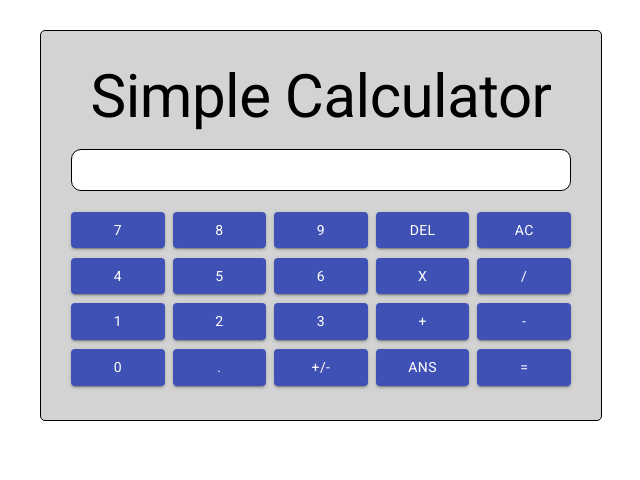
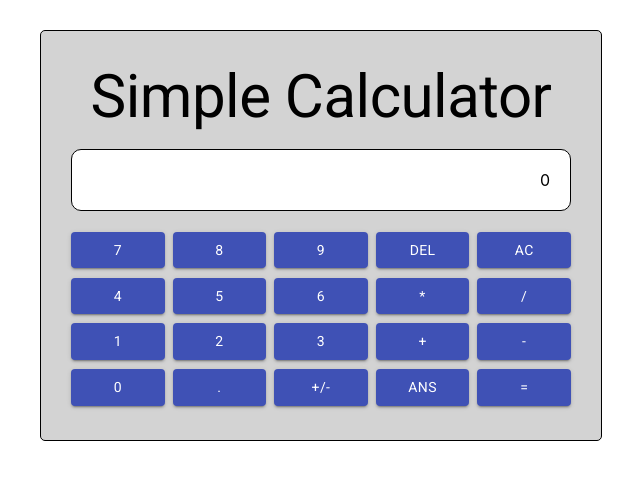
Before and after one commit to ryanstang/Calculator, a React (Create React App) app: page / in a window 1280 px wide. Shown: the top 480 px of the page, without its empty margins (319-959 px from the left). Built offline with nearby package versions, Linux system fonts and the light colour scheme.

Commit message:
All functionalities but +,-,*,/,=,ANS working

```diff
--- a/src/App.js
+++ b/src/App.js
@@ -1,29 +1,45 @@
-import * as React from 'react';
-import { useState } from 'react';
-import '@fontsource/roboto';
-import Header from './components/Header';
-import Output from './components/Output';
-import Input from './components/Input';
+import * as React from "react";
+import { useState } from "react";
+import "@fontsource/roboto";
+import Header from "./components/Header";
+import Output from "./components/Output";
+import Input from "./components/Input";
 
 function App() {
-  const [calc, setCalc] = useState(
-    [
-      [7,4,1,0],
-      [8,5,2,'.'],
-      [9,6,3,'+/-'],
-      ['del', 'x', '+','Ans'],
-      ['AC', '/', '-', '='],
-    ]
-  )
+  const [calc, setCalc] = useState([
+    [7, 4, 1, 0],
+    [8, 5, 2, "."],
+    [9, 6, 3, "+/-"],
+    ["DEL", "*", "+", "ANS"],
+    ["AC", "/", "-", "="],
+  ]);
+
+  const [currentCalculation, setCurrentCalculation] = useState(0);
+  const [prevCalculation, setPrevCalculation] = useState(null);
+
+  // add to currentcalculation
+  const makeCalculation = (func) => {
+    if (Number.isInteger(func)) {
+      setCurrentCalculation(currentCalculation * 10 + parseInt(func));
+    } else if (["+", "-", "/", "*"].includes(func)) {
+      console.log(["+", "-", "/", "*"]);
+    } else if (func === "DEL") {
+      setCurrentCalculation(Math.floor(currentCalculation / 10));
+    } else if (func === "AC") {
+      setCurrentCalculation(0);
+      setPrevCalculation(null);
+    } else if (func === "+/-") {
+      setCurrentCalculation(currentCalculation *-1)
+    }
+  };
+
   return (
-    <div className='container'>
-       <Header />
-       <Output />
-       <Input calcInfo={calc}/>
+    <div className="container">
+      <Header />
+      <Output calculation={currentCalculation} />
+      <Input calcInfo={calc} makeCalculation={makeCalculation} />
     </div>
-  )
+  );
 }
 
-
-
 export default App;
--- a/src/components/Input.js
+++ b/src/components/Input.js
@@ -1,12 +1,12 @@
-import { Grid, Paper, Box } from "@material-ui/core";
+import { Grid, Box } from "@material-ui/core";
 import SingleButton from "./SingleButton";
 
-const Input = ({ calcInfo }) => {
+const Input = ({ calcInfo, makeCalculation }) => {
   const generateColumn = (column) => {
     return (
       <Grid item xs key={column}>
         {column.map((e) => {
-          return <SingleButton func={e} key={e} />;
+          return <SingleButton func={e} key={e} makeCalculation={makeCalculation}/>;
         })}
       </Grid>
     );
--- a/src/components/Output.js
+++ b/src/components/Output.js
@@ -1,9 +1,9 @@
-import { TextField } from "@mui/material";
 
-const Output = () => {
+
+const Output = ({calculation}) => {
     return (
         <div>
-            <p className='outputRoundCorner'></p>
+            <p className='outputRoundCorner'>{calculation}</p>
         </div>
     )
 }
--- a/src/components/SingleButton.js
+++ b/src/components/SingleButton.js
@@ -1,9 +1,9 @@
 import { Button } from "@material-ui/core"
 
-const SingleButton = ({func}) => {
+const SingleButton = ({func, makeCalculation}) => {
     return (
-        <div style={{'padding-top': '5%', 'padding-bottom': '5%'}}>
-            <Button variant='contained' color='primary' fullWidth >{func}</Button>
+        <div style={{paddingTop: '5%', paddingBottom: '5%'}}>
+            <Button variant='contained' color='primary' fullWidth onClick={() => makeCalculation(func)}>{func}</Button>
         </div>
     )
 }
--- a/src/index.css
+++ b/src/index.css
@@ -28,4 +28,5 @@ code {
   border: 1px solid #000000;
   padding: 20px;
   background-color: white;
+  text-align: right;
 }
```
